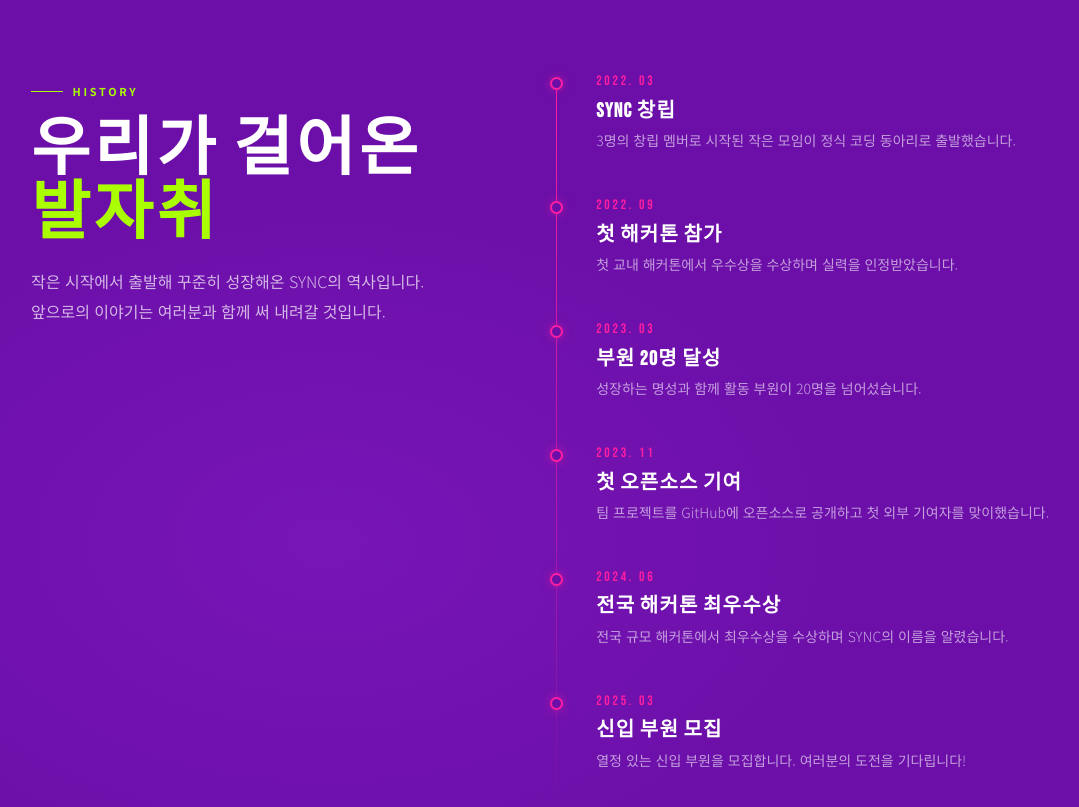
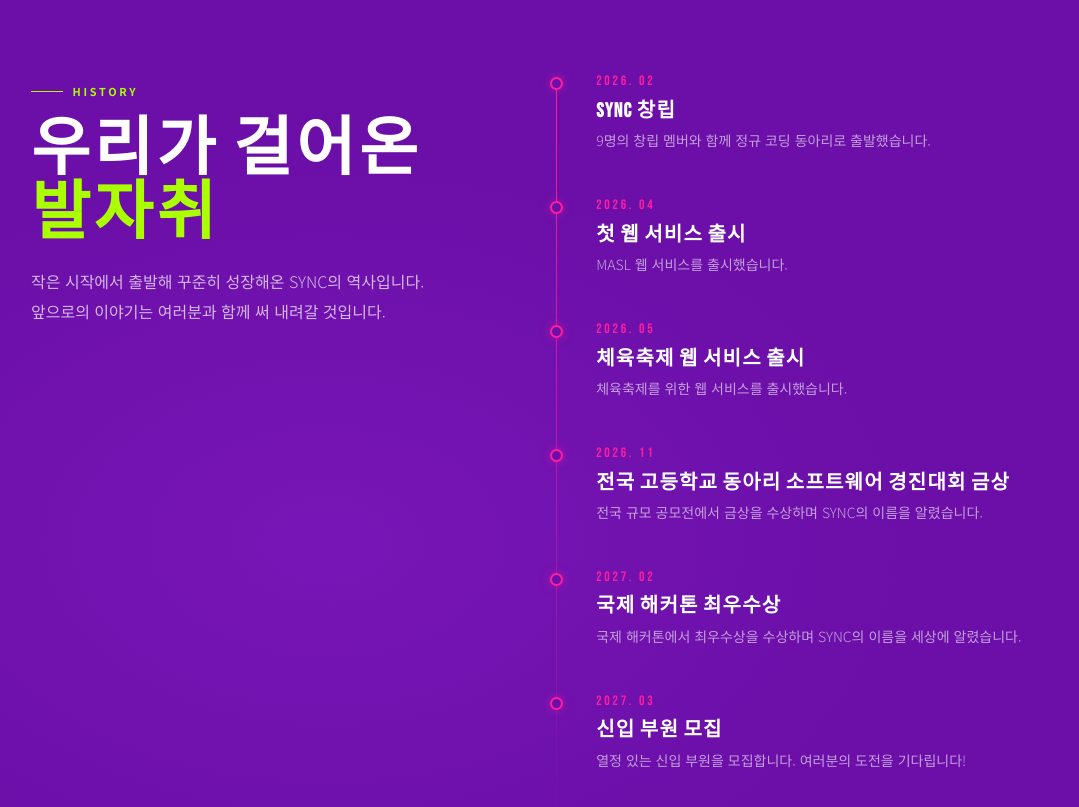
Before and after one commit to gcinhak/sync-web, a React (Vite) app: page / in a window 1280 px wide. Shown: the part 2560-3367 px from the top of the page, without its empty margins (57-1136 px from the left). Built offline with nearby package versions, Linux system fonts and the light colour scheme.

Commit message:
연혁 수정

```diff
--- a/src/App.jsx
+++ b/src/App.jsx
@@ -332,24 +332,24 @@
 
 const TL = [
     {
-        date: '2022. 03',
+        date: '2026. 02',
         title: 'SYNC 창립',
-        desc: '3명의 창립 멤버로 시작된 작은 모임이 정식 코딩 동아리로 출발했습니다.',
+        desc: '9명의 창립 멤버와 함께 정규 코딩 동아리로 출발했습니다.',
     },
-    { date: '2022. 09', title: '첫 해커톤 참가', desc: '첫 교내 해커톤에서 우수상을 수상하며 실력을 인정받았습니다.' },
-    { date: '2023. 03', title: '부원 20명 달성', desc: '성장하는 명성과 함께 활동 부원이 20명을 넘어섰습니다.' },
+    { date: '2026. 04', title: '첫 웹 서비스 출시', desc: 'MASL 웹 서비스를 출시했습니다.' },
+    { date: '2026. 05', title: '체육축제 웹 서비스 출시', desc: '체육축제를 위한 웹 서비스를 출시했습니다.' },
     {
-        date: '2023. 11',
-        title: '첫 오픈소스 기여',
-        desc: '팀 프로젝트를 GitHub에 오픈소스로 공개하고 첫 외부 기여자를 맞이했습니다.',
+        date: '2026. 11',
+        title: '전국 고등학교 동아리 소프트웨어 경진대회 금상',
+        desc: '전국 규모 공모전에서 금상을 수상하며 SYNC의 이름을 알렸습니다.',
     },
     {
-        date: '2024. 06',
-        title: '전국 해커톤 최우수상',
-        desc: '전국 규모 해커톤에서 최우수상을 수상하며 SYNC의 이름을 알렸습니다.',
+        date: '2027. 02',
+        title: '국제 해커톤 최우수상',
+        desc: '국제 해커톤에서 최우수상을 수상하며 SYNC의 이름을 세상에 알렸습니다.',
     },
     {
-        date: '2025. 03',
+        date: '2027. 03',
         title: '신입 부원 모집',
         desc: '열정 있는 신입 부원을 모집합니다. 여러분의 도전을 기다립니다!',
     },
```
